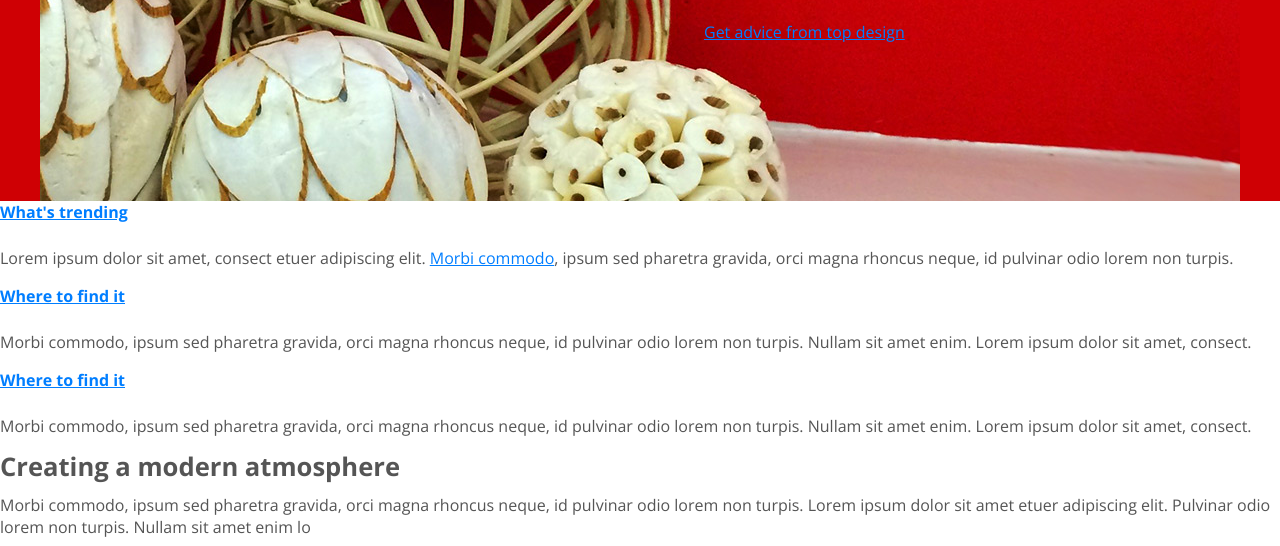
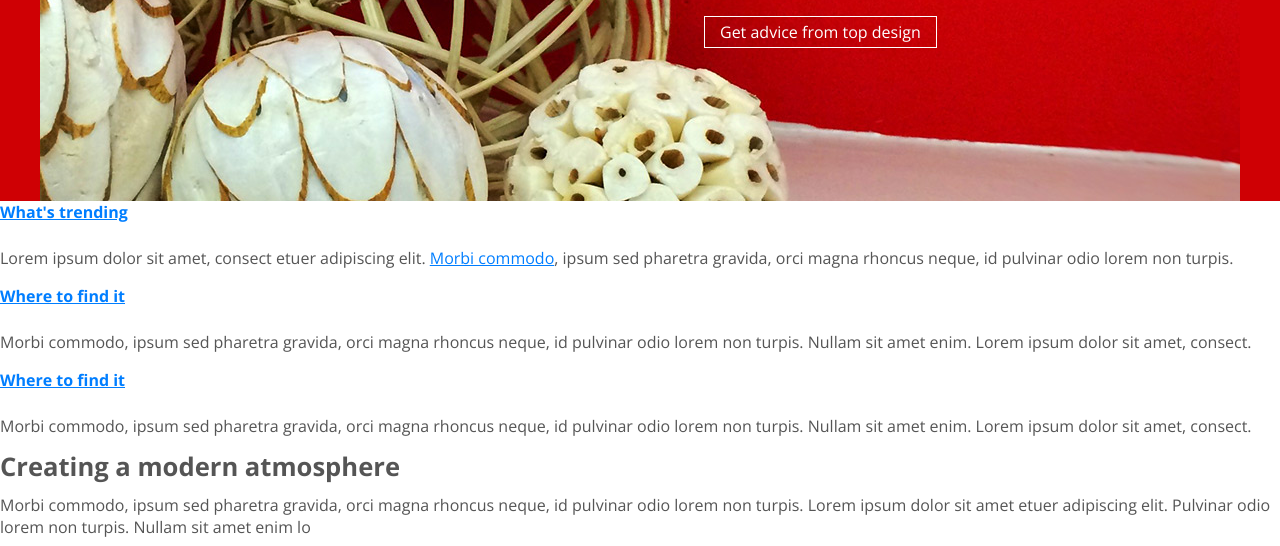
Before and after one commit to Wilson-Ochieng/responsive-web, a plain HTML site: page index.html in a window 1280 px wide. Shown: the part 229-775 px from the top of the page. Drawn offline with nearby package versions, Linux system fonts and the light colour scheme.

Commit message:
styled btn tag

```diff
--- a/css/screens.css
+++ b/css/screens.css
@@ -66,6 +66,13 @@ a:visited {
     color: #65b1ff;
 }
 
+a.btn {
+    font-size: 1.em;
+    text-decoration: none;
+    color: #fff;
+    border: 1px solid#fff;
+    padding: 4px 15px;
+}
 
 header {
     height: 430px;
```
